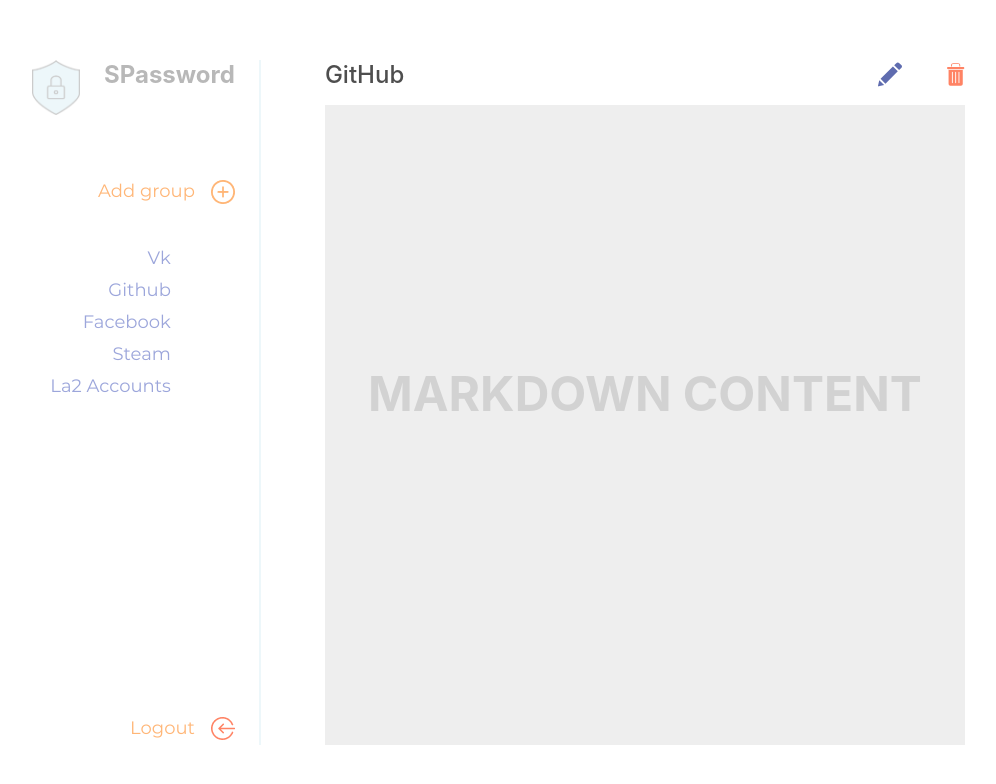
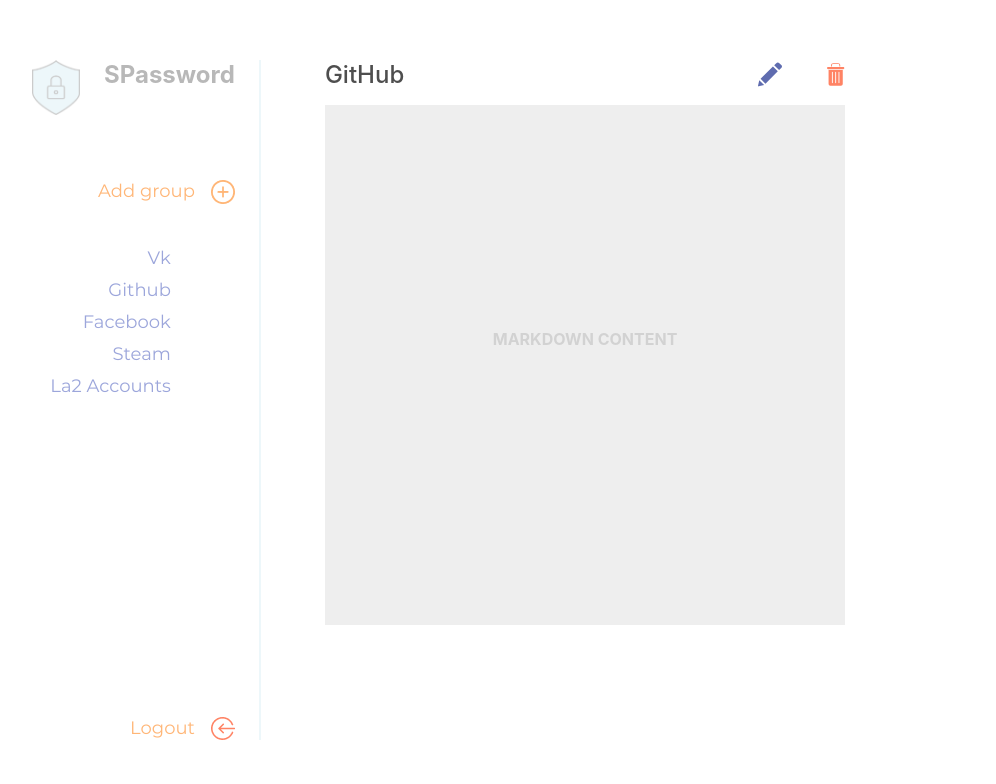
Before and after one commit to AlexandrVinogradov/SPassword-React-Redux, a React (Create React App) app: page /main in a window 1280 px wide. Shown: the top 784 px of the page, without its empty margins (33-1029 px from the left). Built offline with nearby package versions, Linux system fonts and the light colour scheme.

Commit message:
ge-vw incorrect trouble

```diff
--- a/src/Main/Main.module.scss
+++ b/src/Main/Main.module.scss
@@ -1,10 +1,13 @@
 @import "../scss/fonts.scss";
+@import "../scss/variables.scss";
+@import "../scss/mixins.scss";
 
 .Main {
   margin: 0 auto;
   max-width: 1150px;
   display: flex;
   padding-top: 60px;
+  width: 100%;
 
   .sidebar {
     // section1
@@ -93,13 +96,13 @@
       }
     }
     .interface__content {
-      height: 80vh;
-      width: 50vw;
+      height: get-vw(500px);
+      width: get-vw(500px);
       color: #d2d2d2;
       background-color: #eeeeee;
       text-align: center;
       font-weight: bold;
-      font-size: 48px;
+      // font-size: get-vw(48px);
       position: relative;
 
       & > p {
```
